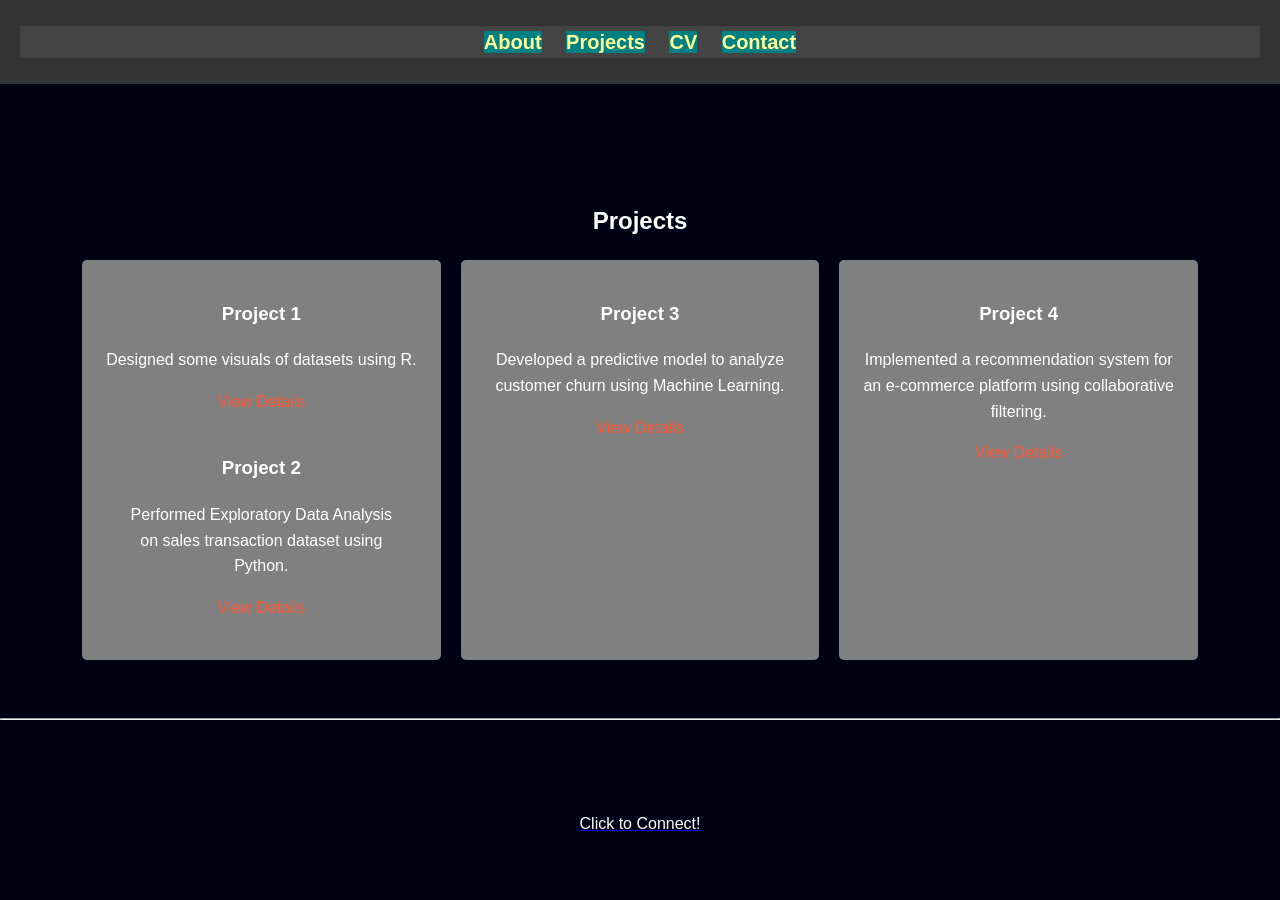
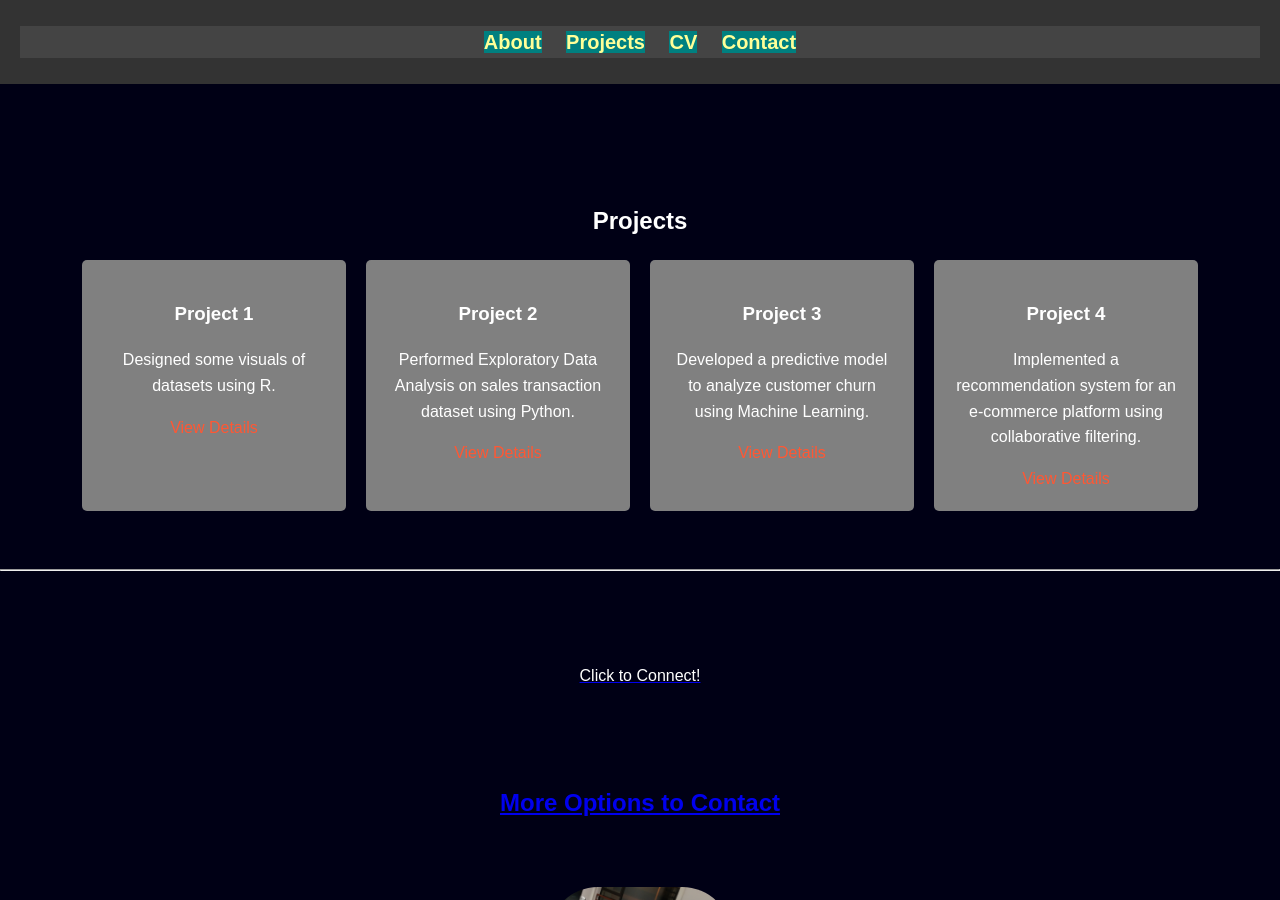
Before and after one commit to teefortech/teefortech.github.io, a Jekyll site: the page index.html, which Jekyll copies as it is, in a window 1280 px wide and 900 px high, scrolled down 1674 px. Built offline with Jekyll 4.4.1, drawn with Linux system fonts in a browser that asks for light colours; comment, search, counter and statistics services are not loaded.

Commit message:
Update index.html

```diff
--- a/index.html
+++ b/index.html
@@ -84,11 +84,11 @@ When I’m not immersed in my studies or projects, I enjoy coding, exploring new
           <h3>Project 1</h3>
           <p>Designed some visuals of datasets using R.</p>
           <a href="https://rpubs.com/ntonylink_r">View Details</a>
-        <div class="project">
+      </div>
+         <div class="project">
           <h3>Project 2</h3>
           <p>Performed Exploratory Data Analysis on sales transaction dataset using Python.</p>
           <a href="https://github.com/teefortech/Exploratory-Data-Analysis/blob/main/README.md">View Details</a>
-        </div>
       </div>
         <div class="project">
           <h3>Project 3</h3>
```
